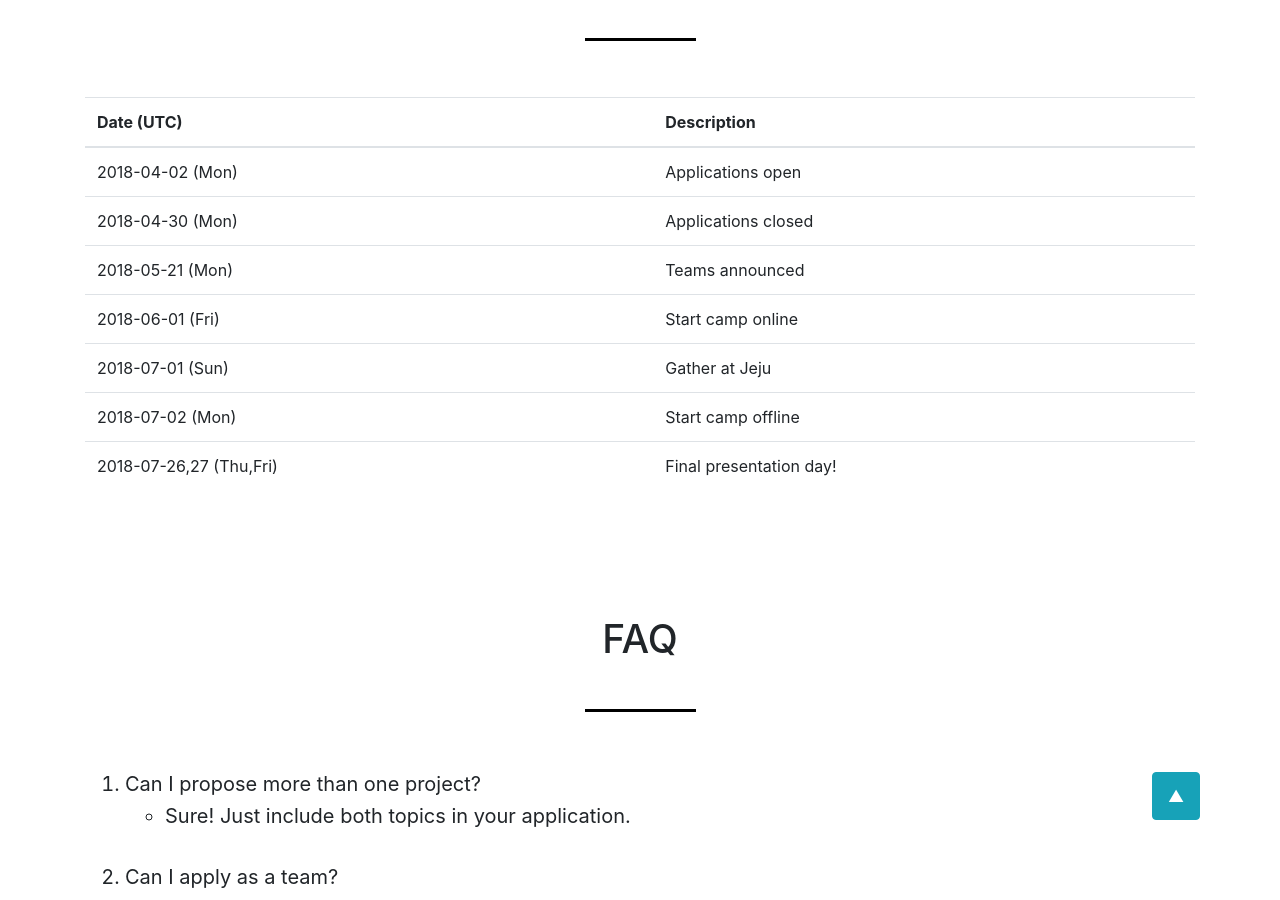
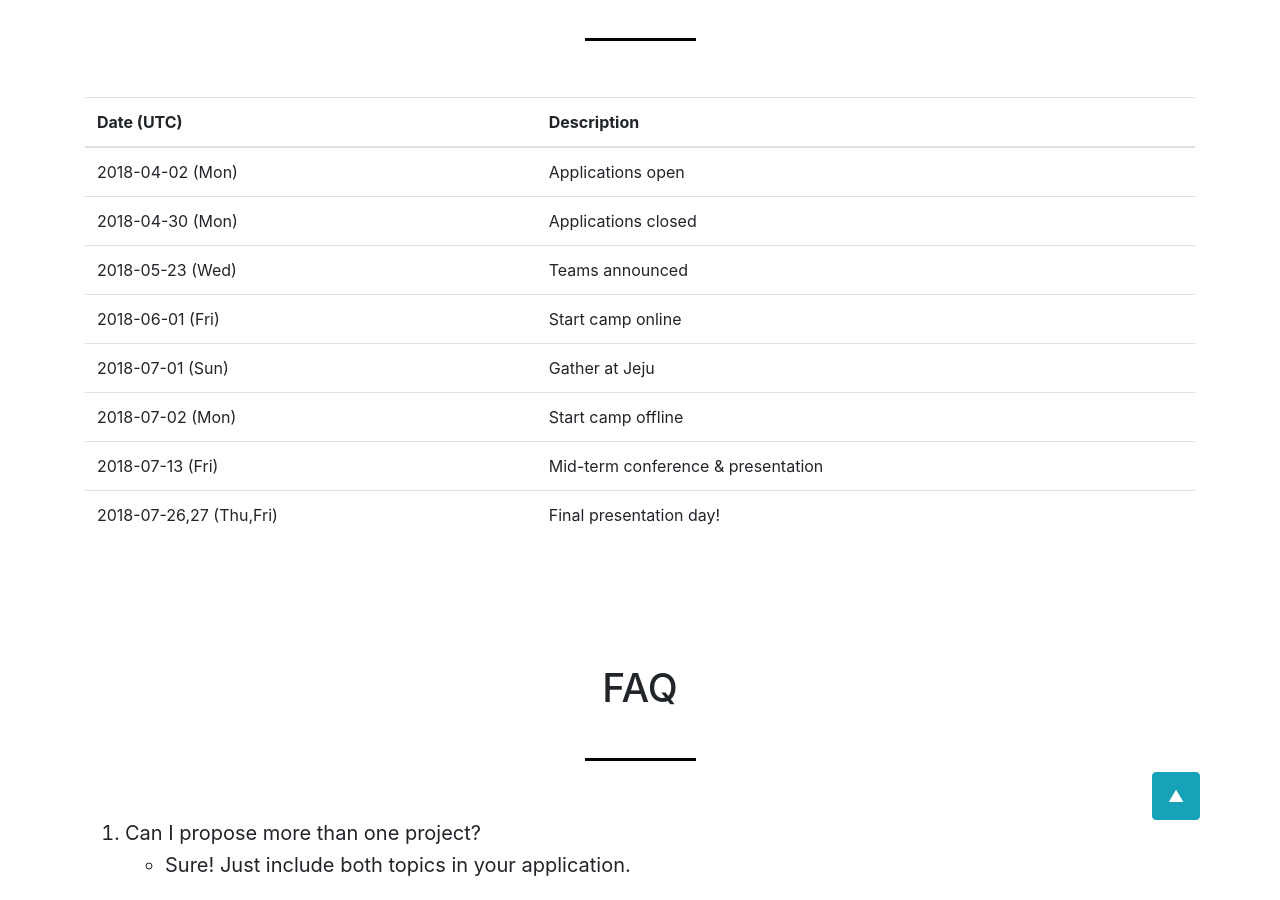
Before and after one commit to TensorFlowKR/dlcampjeju, a Jekyll site: the page built from 2018/index.md, in a window 1280 px wide and 900 px high, scrolled down 4003 px. Built offline with Jekyll 4.4.1, drawn with Linux system fonts in a browser that asks for light colours; nearby versions of some CDN libraries.

Commit message:
Update index.md

```diff
--- a/2018/index.md
+++ b/2018/index.md
@@ -67,10 +67,11 @@ Applications will be accepted until April 30th, 2018 (UTC) (or precisely 2018-04
 | --- | --- |
 | 2018-04-02 (Mon) | Applications open |
 | 2018-04-30 (Mon) | Applications closed |
-| 2018-05-21 (Mon) | Teams announced |
+| 2018-05-23 (Wed) | Teams announced |
 | 2018-06-01 (Fri) | Start camp online |
 | 2018-07-01 (Sun) | Gather at Jeju |
 | 2018-07-02 (Mon) | Start camp offline |
+| 2018-07-13 (Fri) | Mid-term conference & presentation |
 | 2018-07-26,27 (Thu,Fri) | Final presentation day! |
 
 # FAQ
```
